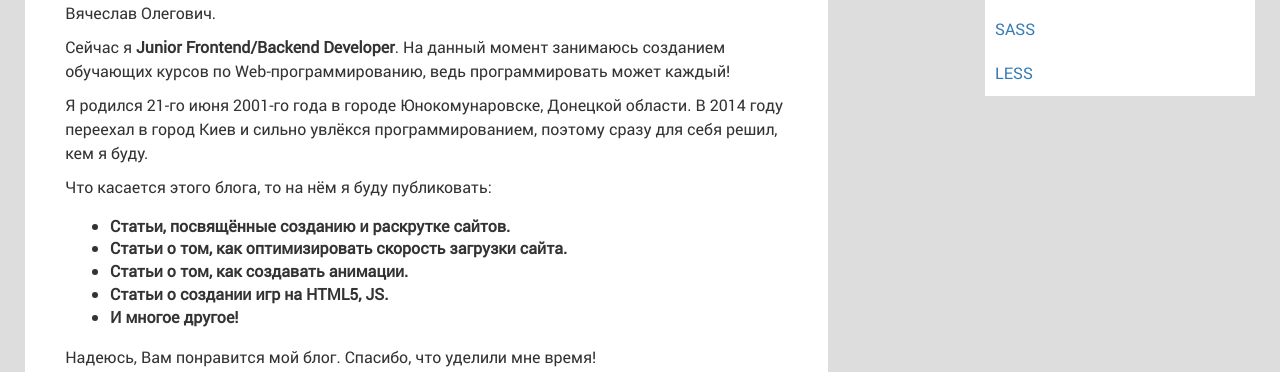
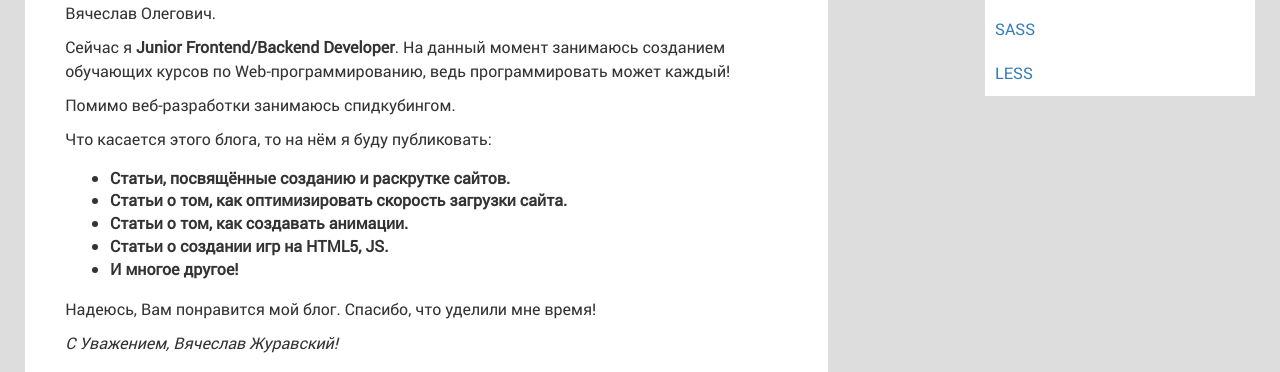
Before and after one commit to frontendschool/frontendschool.github.io, a plain HTML site: page about.html in a window 1280 px wide. Shown: the part 586-958 px from the top of the page. Drawn offline with Linux system fonts and the light colour scheme.

Commit message:
Seventh commit

```diff
--- a/about.html
+++ b/about.html
@@ -62,7 +62,7 @@
 						<img src="http://cs627526.vk.me/v627526376/131e8/vSJCLpkC7FM.jpg" alt="Я" class="img-rounded img-responsive">
 						<p>Спасибо, что захотели поинтересоваться автором этого блога! Меня зовут Журавский Вячеслав Олегович.</p>
 			 			<p>Сейчас я <strong>Junior Frontend/Backend Developer</strong>. На данный момент занимаюсь созданием обучающих курсов по Web-программированию, ведь программировать может каждый!</p>
-			 			<p>Я родился 21-го июня 2001-го года в городе Юнокомунаровске, Донецкой области. В 2014 году переехал в город Киев и сильно увлёкся программированием, поэтому сразу для себя решил, кем я буду.</p>
+			 			<p>Помимо веб-разработки занимаюсь спидкубингом.</p>
 			 			<p>Что касается этого блога, то на нём я буду публиковать:</p>
 			 			<ul>
 			 				<li><strong>Статьи, посвящённые созданию и раскрутке сайтов.</strong></li>
```
